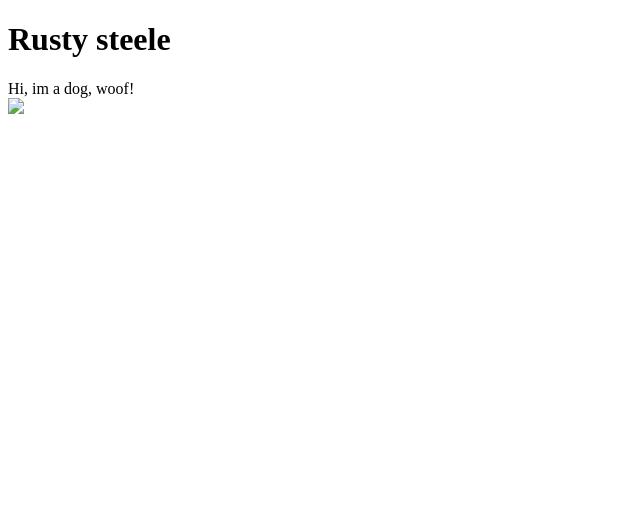
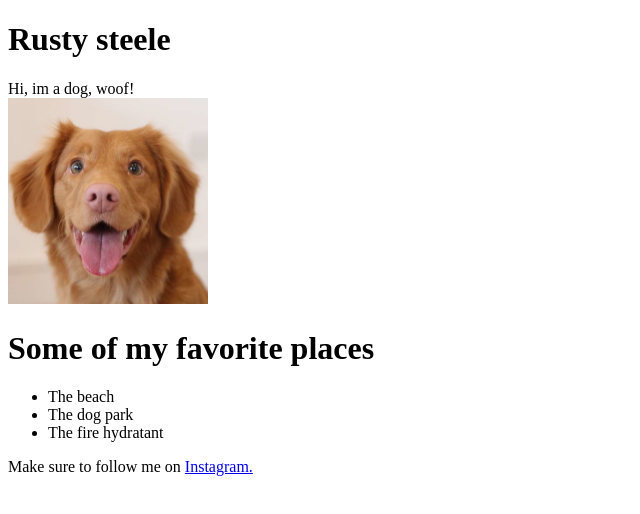
Before and after one commit to JeroniJuan/aplicacions-web, a plain HTML site: page simple.html in a window 1280 px wide. Shown: the whole page, without its empty margins (0-640 px from the left). Drawn offline with Linux system fonts and the light colour scheme.

Commit message:
simple html

```diff
--- /dev/null
+++ b/a.css
@@ -0,0 +1,4 @@
+.imgperro{
+    width:200px
+
+}
--- a/simple.html
+++ b/simple.html
@@ -5,11 +5,18 @@
     <meta http-equiv="X-UA-Compatible" content="IE=edge">
     <meta name="viewport" content="width=device-width, initial-scale=1.0">
     <title>Document</title>
+    <link rel="stylesheet" type="text/css" href="a.css">
 </head>
 <body>
     <H1>Rusty steele</H1>
     <div>Hi, im a dog, woof!</div>
-    <img src="/img/images.jpeg">
-
+    <img src="img/perro.jpg " class="imgperro">
+    <h1>Some of my favorite places</h1>
+    <ul>
+        <Li>The beach</Li>
+        <li>The dog park</li>
+        <li>The fire hydratant</li>
+    </ul>
+    <div>Make sure to follow me on <a href=instagram.com>Instagram.</a></div>
 </body>
 </html>
```
Also changed, not shown: img/perro.jpg (added).
